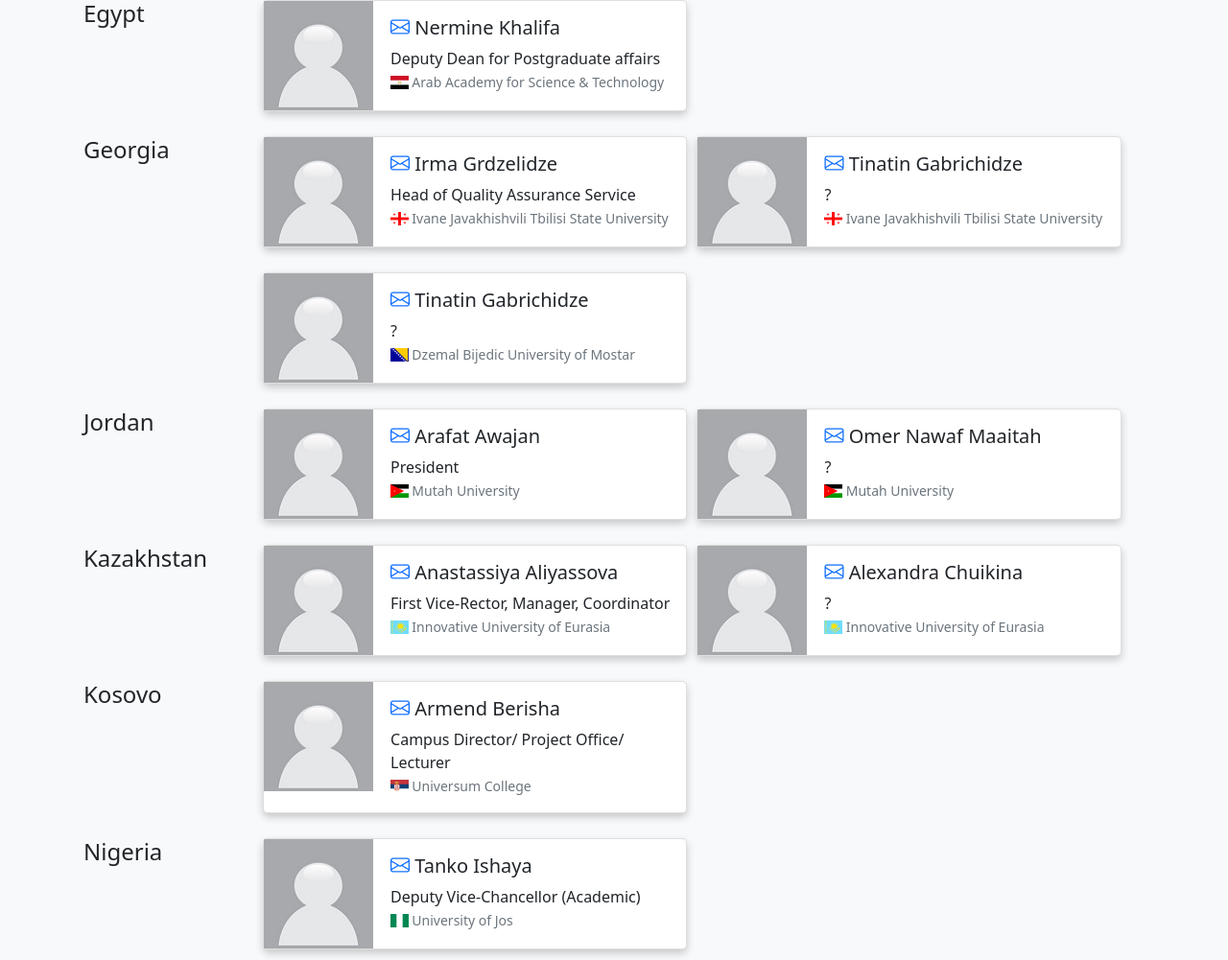
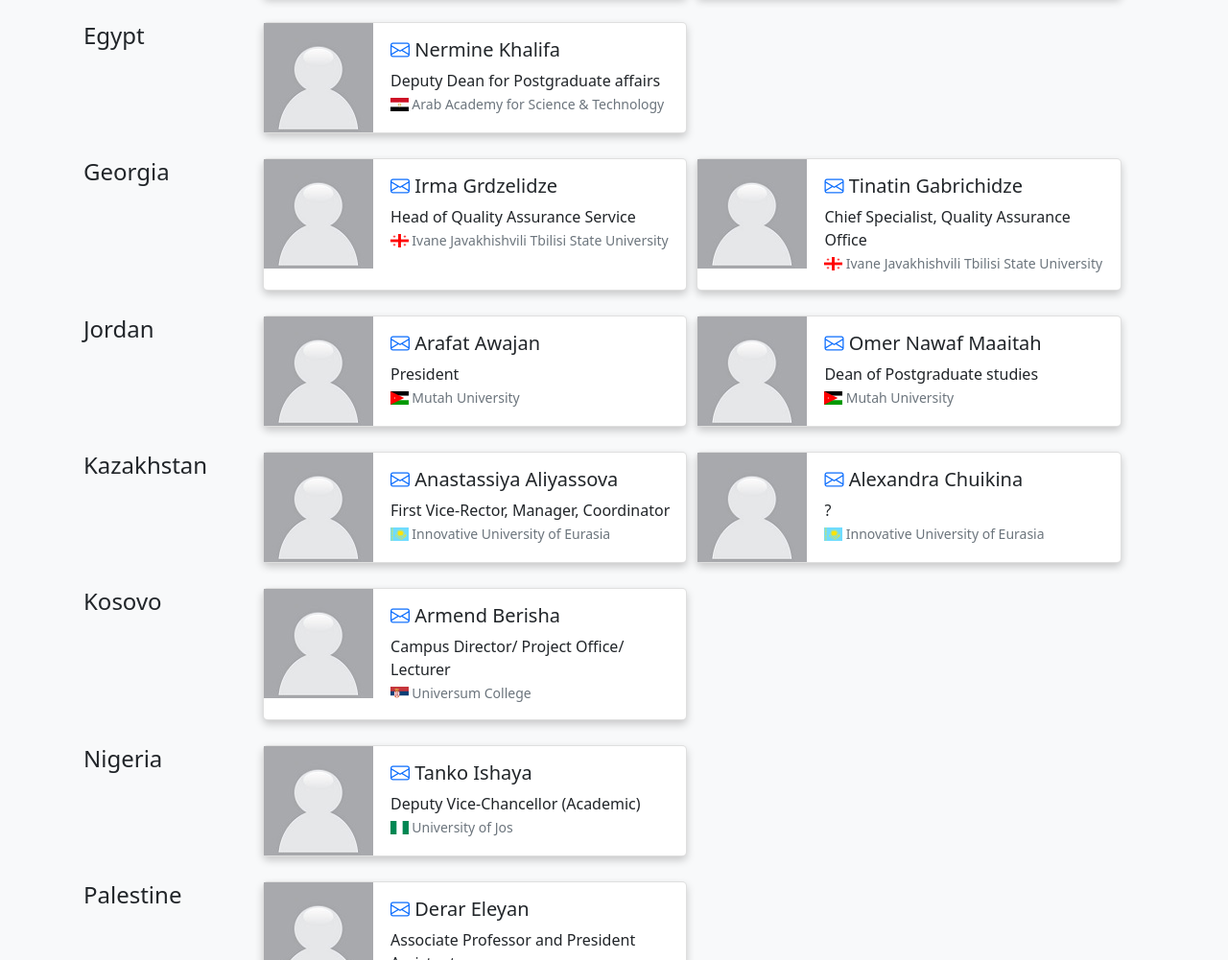
Before and after one commit to criscmaia/arcc, a plain HTML site: page contactUs.html in a window 1280 px wide. Shown: the part 1494-2495 px from the top of the page at 96% size. Drawn offline with nearby package versions, Linux system fonts and the light colour scheme.

Commit message:
pics and roles updated

```diff
--- a/contactUs.html
+++ b/contactUs.html
@@ -174,7 +174,7 @@
                     <div class="card mb-3">
                         <div class="row no-gutters">
                             <div class="col-md-3">
-                                <img src="imgs/face.jpg" alt="Avatar" style="max-width: 150%;">
+                                <img src="imgs/EUT_KetrinaCabiriMijo.jpg" alt="Avatar" style="max-width: 130%;">
                             </div>
                             <div class="col-md-9">
                                 <div class="card-body">
@@ -188,7 +188,7 @@
                     <div class="card mb-3">
                         <div class="row no-gutters">
                             <div class="col-md-3">
-                                <img src="imgs/face.jpg" alt="Avatar" style="max-width: 150%;">
+                                <img src="imgs/EUT_GentiBeqiri.jpeg" alt="Avatar" style="max-width: 130%;">
                             </div>
                             <div class="col-md-9">
                                 <div class="card-body">
@@ -203,12 +203,12 @@
                     <div class="card mb-3">
                         <div class="row no-gutters">
                             <div class="col-md-3">
-                                <img src="imgs/face.jpg" alt="Avatar" style="max-width: 150%;">
+                                <img src="imgs/face.jpg" alt="Avatar" style="max-width: 130%;">
                             </div>
                             <div class="col-md-9">
                                 <div class="card-body">
                                     <h5 class="card-title"><a href="mailto:Anri.kusaku@uet.edu.al"><i class="bi bi-envelope"></i></a> Anri Kusaku</h5>
-                                    <p class="card-text">?</p>
+                                    <p class="card-text">Project Coordinator</p>
                                     <p class="card-text"><small class="text-muted"><span class="flag-icon flag-icon-al"></span> European University of Tirana</small></p>
                                 </div>
                             </div>
@@ -220,7 +220,7 @@
                     <div class="card mb-3">
                         <div class="row no-gutters">
                             <div class="col-md-3">
-                                <img src="imgs/face.jpg" alt="Avatar" style="max-width: 150%;">
+                                <img src="imgs/face.jpg" alt="Avatar" style="max-width: 130%;">
                             </div>
                             <div class="col-md-9">
                                 <div class="card-body">
@@ -237,7 +237,7 @@
                     <div class="card mb-3">
                         <div class="row no-gutters">
                             <div class="col-md-3">
-                                <img src="imgs/face.jpg" alt="Avatar" style="max-width: 150%;">
+                                <img src="imgs/face.jpg" alt="Avatar" style="max-width: 130%;">
                             </div>
                             <div class="col-md-9">
                                 <div class="card-body">
@@ -251,7 +251,7 @@
                     <div class="card mb-3">
                         <div class="row no-gutters">
                             <div class="col-md-3">
-                                <img src="imgs/face.jpg" alt="Avatar" style="max-width: 150%;">
+                                <img src="imgs/face.jpg" alt="Avatar" style="max-width: 130%;">
                             </div>
                             <div class="col-md-9">
                                 <div class="card-body">
@@ -266,7 +266,7 @@
                     <div class="card mb-3">
                         <div class="row no-gutters">
                             <div class="col-md-3">
-                                <img src="imgs/face.jpg" alt="Avatar" style="max-width: 150%;">
+                                <img src="imgs/face.jpg" alt="Avatar" style="max-width: 130%;">
                             </div>
                             <div class="col-md-9">
                                 <div class="card-body">
@@ -280,7 +280,7 @@
                     <div class="card mb-3">
                         <div class="row no-gutters">
                             <div class="col-md-3">
-                                <img src="imgs/face.jpg" alt="Avatar" style="max-width: 150%;">
+                                <img src="imgs/face.jpg" alt="Avatar" style="max-width: 130%;">
                             </div>
                             <div class="col-md-9">
                                 <div class="card-body">
@@ -297,7 +297,7 @@
                     <div class="card mb-3">
                         <div class="row no-gutters">
                             <div class="col-md-3">
-                                <img src="imgs/face.jpg" alt="Avatar" style="max-width: 150%;">
+                                <img src="imgs/face.jpg" alt="Avatar" style="max-width: 130%;">
                             </div>
                             <div class="col-md-9">
                                 <div class="card-body">
@@ -314,7 +314,7 @@
                     <div class="card mb-3">
                         <div class="row no-gutters">
                             <div class="col-md-3">
-                                <img src="imgs/face.jpg" alt="Avatar" style="max-width: 150%;">
+                                <img src="imgs/face.jpg" alt="Avatar" style="max-width: 130%;">
                             </div>
                             <div class="col-md-9">
                                 <div class="card-body">
@@ -328,39 +328,25 @@
                     <div class="card mb-3">
                         <div class="row no-gutters">
                             <div class="col-md-3">
-                                <img src="imgs/face.jpg" alt="Avatar" style="max-width: 150%;">
+                                <img src="imgs/face.jpg" alt="Avatar" style="max-width: 130%;">
                             </div>
                             <div class="col-md-9">
                                 <div class="card-body">
                                     <h5 class="card-title"><a href="mailto:tinatin.gabrichidze@tsu.ge"><i class="bi bi-envelope"></i></a> Tinatin Gabrichidze</h5>
-                                    <p class="card-text">?</p>
+                                    <p class="card-text">Chief Specialist, Quality Assurance Office</p>
                                     <p class="card-text"><small class="text-muted"><span class="flag-icon flag-icon-ge"></span> Ivane Javakhishvili Tbilisi State University</small></p>
                                 </div>
                             </div>
                         </div>
                     </div>
-                    <p></p>
-                    <div class="card mb-3">
-                        <div class="row no-gutters">
-                            <div class="col-md-3">
-                                <img src="imgs/face.jpg" alt="Avatar" style="max-width: 150%;">
-                            </div>
-                            <div class="col-md-9">
-                                <div class="card-body">
-                                    <h5 class="card-title"><a href="mailto:tinatin.gabrichidze@tsu.ge"><i class="bi bi-envelope"></i></a> Tinatin Gabrichidze</h5>
-                                    <p class="card-text">?</p>
-                                    <p class="card-text"><small class="text-muted"><span class="flag-icon flag-icon-ba"></span> Dzemal Bijedic University of Mostar</small></p>
-                                </div>
-                            </div>
-                        </div>
-                    </div>
-                    <p></p>
+<!--                    <p></p>-->
+<!--                    <p></p>-->
 
                     <h4>Jordan</h4>
                     <div class="card mb-3">
                         <div class="row no-gutters">
                             <div class="col-md-3">
-                                <img src="imgs/face.jpg" alt="Avatar" style="max-width: 150%;">
+                                <img src="imgs/face.jpg" alt="Avatar" style="max-width: 130%;">
                             </div>
                             <div class="col-md-9">
                                 <div class="card-body">
@@ -374,12 +360,12 @@
                     <div class="card mb-3">
                         <div class="row no-gutters">
                             <div class="col-md-3">
-                                <img src="imgs/face.jpg" alt="Avatar" style="max-width: 150%;">
+                                <img src="imgs/face.jpg" alt="Avatar" style="max-width: 130%;">
                             </div>
                             <div class="col-md-9">
                                 <div class="card-body">
                                     <h5 class="card-title"><a href="mailto:abponkm@MUTAH.EDU.JO"><i class="bi bi-envelope"></i></a> Omer Nawaf Maaitah</h5>
-                                    <p class="card-text">?</p>
+                                    <p class="card-text">Dean of Postgraduate studies</p>
                                     <p class="card-text"><small class="text-muted"><span class="flag-icon flag-icon-jo"></span> Mutah University</small></p>
                                 </div>
                             </div>
@@ -390,7 +376,7 @@
                     <div class="card mb-3">
                         <div class="row no-gutters">
                             <div class="col-md-3">
-                                <img src="imgs/face.jpg" alt="Avatar" style="max-width: 150%;">
+                                <img src="imgs/face.jpg" alt="Avatar" style="max-width: 130%;">
                             </div>
                             <div class="col-md-9">
                                 <div class="card-body">
@@ -404,7 +390,7 @@
                     <div class="card mb-3">
                         <div class="row no-gutters">
                             <div class="col-md-3">
-                                <img src="imgs/face.jpg" alt="Avatar" style="max-width: 150%;">
+                                <img src="imgs/face.jpg" alt="Avatar" style="max-width: 130%;">
                             </div>
                             <div class="col-md-9">
                                 <div class="card-body">
@@ -420,7 +406,7 @@
                     <div class="card mb-3">
                         <div class="row no-gutters">
                             <div class="col-md-3">
-                                <img src="imgs/face.jpg" alt="Avatar" style="max-width: 150%;">
+                                <img src="imgs/face.jpg" alt="Avatar" style="max-width: 130%;">
                             </div>
                             <div class="col-md-9">
                                 <div class="card-body">
@@ -437,7 +423,7 @@
                     <div class="card mb-3">
                         <div class="row no-gutters">
                             <div class="col-md-3">
-                                <img src="imgs/face.jpg" alt="Avatar" style="max-width: 150%;">
+                                <img src="imgs/face.jpg" alt="Avatar" style="max-width: 130%;">
                             </div>
                             <div class="col-md-9">
                                 <div class="card-body">
@@ -454,7 +440,7 @@
                     <div class="card mb-3">
                         <div class="row no-gutters">
                             <div class="col-md-3">
-                                <img src="imgs/face.jpg" alt="Avatar" style="max-width: 150%;">
+                                <img src="imgs/face.jpg" alt="Avatar" style="max-width: 130%;">
                             </div>
                             <div class="col-md-9">
                                 <div class="card-body">
@@ -471,7 +457,7 @@
                     <div class="card mb-3">
                         <div class="row no-gutters">
                             <div class="col-md-3">
-                                <img src="imgs/face.jpg" alt="Avatar" style="max-width: 150%;">
+                                <img src="imgs/face.jpg" alt="Avatar" style="max-width: 130%;">
                             </div>
                             <div class="col-md-9">
                                 <div class="card-body">
@@ -485,7 +471,7 @@
                     <div class="card mb-3">
                         <div class="row no-gutters">
                             <div class="col-md-3">
-                                <img src="imgs/IMG_Anthea%20van%20der%20Hoogen.JPG" alt="Avatar" style="max-width: 150%;">
+                                <img src="imgs/IMG_Anthea%20van%20der%20Hoogen.JPG" alt="Avatar" style="max-width: 130%;">
                             </div>
                             <div class="col-md-9">
                                 <div class="card-body">
@@ -501,7 +487,7 @@
                     <div class="card mb-3">
                         <div class="row no-gutters">
                             <div class="col-md-3">
-                                <img src="imgs/face.jpg" alt="Avatar" style="max-width: 150%;">
+                                <img src="imgs/face.jpg" alt="Avatar" style="max-width: 130%;">
                             </div>
                             <div class="col-md-9">
                                 <div class="card-body">
```
